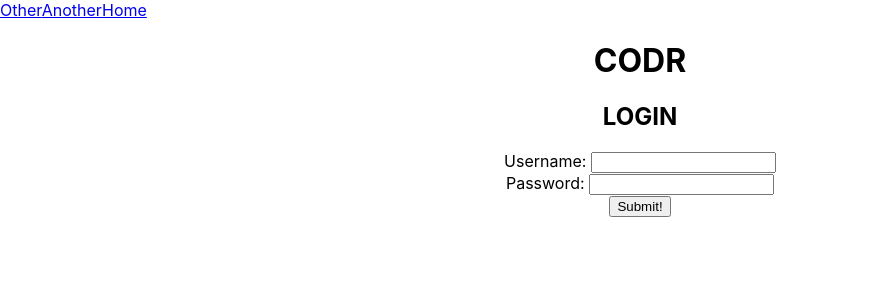
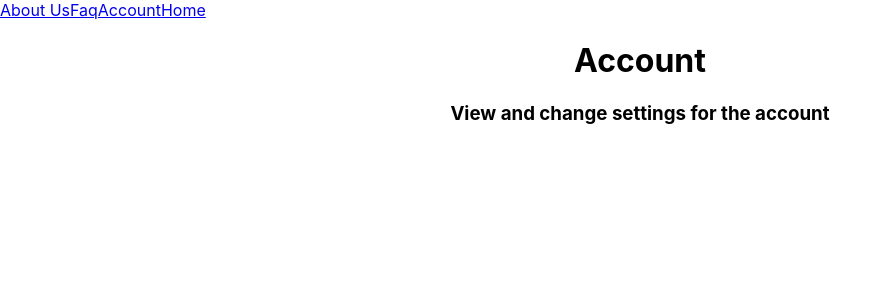
Before and after one commit to bunmeevang/project-3-front, a React (Create React App) app: page /#/account in a window 1280 px wide. Shown: the top 300 px of the page, without its empty margins (0-892 px from the left). Built offline with nearby package versions, Linux system fonts and the light colour scheme.

Commit message:
Added some pages and links

```diff
--- a/public/index.html
+++ b/public/index.html
@@ -24,7 +24,7 @@
       work correctly both with client-side routing and a non-root public URL.
       Learn how to configure a non-root public URL by running `npm run build`.
     -->
-    <title>React App</title>
+    <title>Codr</title>
   </head>
   <body>
     <noscript>You need to enable JavaScript to run this app.</noscript>
--- a/src/App.js
+++ b/src/App.js
@@ -1,7 +1,9 @@
 import './App.css';
 import { HashRouter as Router, Route, Switch, Link } from 'react-router-dom'
-import Other from './Other'
-import Home from './Home'
+import AboutUs from './Pages/AboutUs'
+import Home from './Pages/Home'
+import Faq from './Pages/Faq'
+import Account from './Pages/Account'
 
 // Save the Component, key and path in an array of objects for each Route
 // You could write all routes by hand but I'm lazy annd this lets me use
@@ -11,14 +13,19 @@ import Home from './Home'
 
 const routes = [
   {
-    Component: Other,
-    key: 'Other',
-    path: '/other'
+    Component: AboutUs,
+    key: 'About Us',
+    path: '/AboutUs'
   },
   {
-    Component: Other,
-    key: 'Another',
-    path: '/another'
+    Component: Faq,
+    key: 'Faq',
+    path: '/faq'
+  },
+  {
+    Component: Account,
+    key: 'Account',
+    path: '/account'
   },
   {
     Component: Home,
@@ -30,9 +37,11 @@ const routes = [
 export default function App () {
   return (
     <Router>
-      <nav>
-        {routes.map(route => <Link key={route.key} to={route.path}>{route.key}</Link>)}
-      </nav>
+      <header>
+        <nav>
+          {routes.map(route => <Link key={route.key} to={route.path}>{route.key}</Link>)}
+        </nav>
+      </header>
       <Switch>
         {
           routes.map(({key, Component, path}) => (
--- /dev/null
+++ b/src/HomePageComponents/HomeFeed.js
@@ -0,0 +1,12 @@
+
+
+export default function HomeFeed() {
+
+return(
+    <div>
+        <p>Data fetched from the api</p>
+
+    </div>
+)
+
+}
--- /dev/null
+++ b/src/HomePageComponents/HomeNav.js
@@ -0,0 +1,12 @@
+
+
+export default function HomeNav() {
+
+    return(
+        <div>
+            <p>Side Nav?</p>
+
+        </div>
+    )
+
+    }
--- a/src/Other.js
+++ b/src/Pages/AboutUs.js
@@ -1,9 +1,10 @@
-function Other(props) {
+function AboutUs(props) {
   return (
     <div className="App">
       <h1>{props.page}</h1>
+      <h3>Contact us</h3>
     </div>
   );
 }
 
-export default Other;
+export default AboutUs;
--- /dev/null
+++ b/src/Pages/Account.js
@@ -0,0 +1,11 @@
+
+export default function Account(props){
+
+    return (
+        <div className="App">
+            <h1>{props.page}</h1>
+
+            <h3> View and change settings for the account </h3>
+        </div>
+    )
+}
--- /dev/null
+++ b/src/Pages/Faq.js
@@ -0,0 +1,9 @@
+
+export default function Faq(props){
+
+    return (
+        <div className="App">
+            <h1>{props.page}</h1>
+        </div>
+    )
+}
--- a/src/Home.js
+++ b/src/Pages/Home.js
@@ -1,5 +1,8 @@
 // import Login from "./components/Login"
 import {useState, useEffect} from 'react'
+import "../HomePageComponents/HomeFeed"
+import HomeFeed from '../HomePageComponents/HomeFeed'
+import HomeNav from '../HomePageComponents/HomeNav'
 
 function Home() {
   const [loggedIn, setLoggedIn] = useState(false)
@@ -10,7 +13,7 @@ function Home() {
 
   const handleSubmit = async (e) => {
     // fetch()
-    // filter through fetch data to see if username and password matches
+    // filter through fetch data to see if username
     // If there is a match then setLoggedIn(true)
 
 
@@ -38,21 +41,28 @@ function Home() {
     // }
   }
 
+  // if( username === fetchedName)
+  return (
+    <div className="App">
+      <h1> Home Page </h1>
+      <HomeFeed />
+      <HomeNav />
+    </div>
+  );
 
   // else {
-  return (
-    <div className="App">
-      <h1>CODR</h1>
-      <div>
-            <h2>LOGIN</h2>
-            <form>
-                  Username: <input type='text'></input> <br />
-                  Password: <input type="password"></input> <br />
-                  <button type='submit' onClick={handleSubmit()}>Submit!</button>
-            </form>
-        </div>
-    </div>
-  );
+  // return (
+  //   <div className="App">
+  //     <h1>CODR</h1>
+  //     <div>
+  //           <h2>LOGIN</h2>
+  //           <form>
+  //                 Username: <input type='text'></input> <br />
+  //                 <button type='submit' onClick={handleSubmit()}>Submit!</button>
+  //           </form>
+  //       </div>
+  //   </div>
+  // );
 }
 
 export default Home;
```
Also changed, not shown: src/HomePageComponents/Login.js (renamed from src/components/Login.js).
